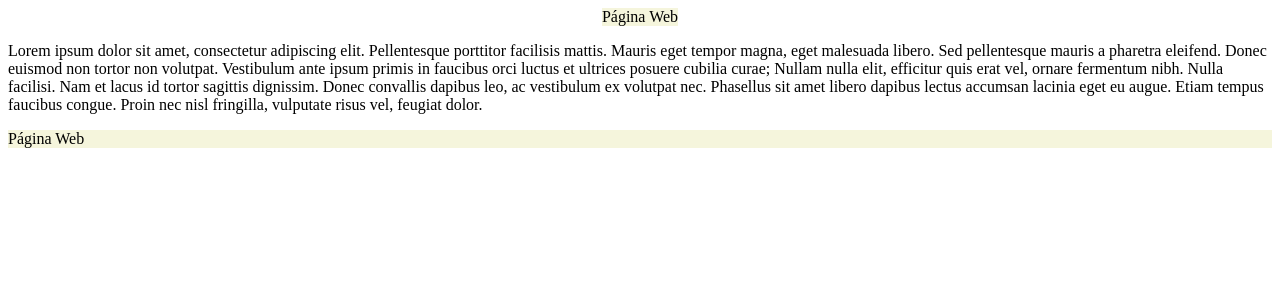
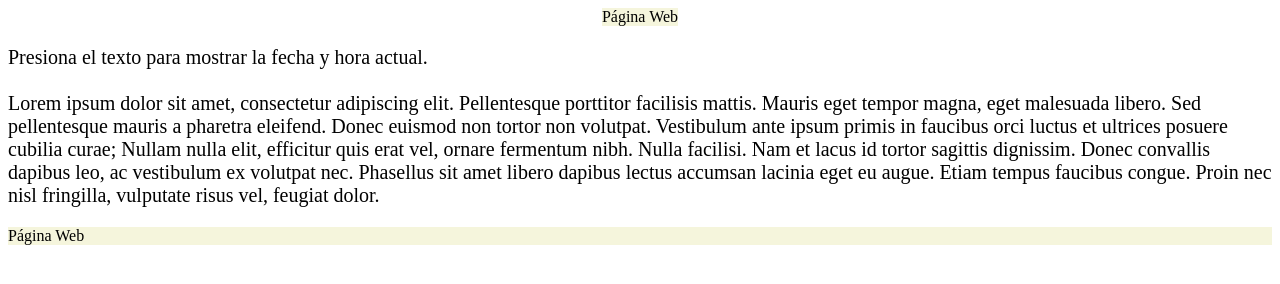
Before and after one commit to AudioDaniel/TareaGit, a plain HTML site: page index.html in a window 1280 px wide. Drawn offline with Linux system fonts and the light colour scheme.

Commit message:
+Función muestraFecha() Javascript

```diff
--- a/index.html
+++ b/index.html
@@ -10,8 +10,10 @@
   </head>
   <body>
     <header>Página Web</header>
-    <section>
-      <p>
+    <section onmousedown="muestraFecha()">
+      <p class="parrafo">
+        Presiona el texto para mostrar la fecha y hora actual.
+        <br><br>
         Lorem ipsum dolor sit amet, consectetur adipiscing elit. Pellentesque
         porttitor facilisis mattis. Mauris eget tempor magna, eget malesuada
         libero. Sed pellentesque mauris a pharetra eleifend. Donec euismod non
@@ -22,7 +24,9 @@
         volutpat nec. Phasellus sit amet libero dapibus lectus accumsan lacinia
         eget eu augue. Etiam tempus faucibus congue. Proin nec nisl fringilla,
         vulputate risus vel, feugiat dolor.
+        <br>
       </p>
+      <p id="demo"></p>
     </section>
     <footer>Página Web</footer>
   </body>
--- a/scripts.js
+++ b/scripts.js
@@ -0,0 +1,3 @@
+function muestraFecha() {
+  document.getElementById('demo').innerHTML = Date();
+}
--- a/style.css
+++ b/style.css
@@ -6,3 +6,7 @@ footer{
     background-color: beige;
     justify-items: center;
 }
+
+.parrafo{
+    font-size: 20px;
+}
```
